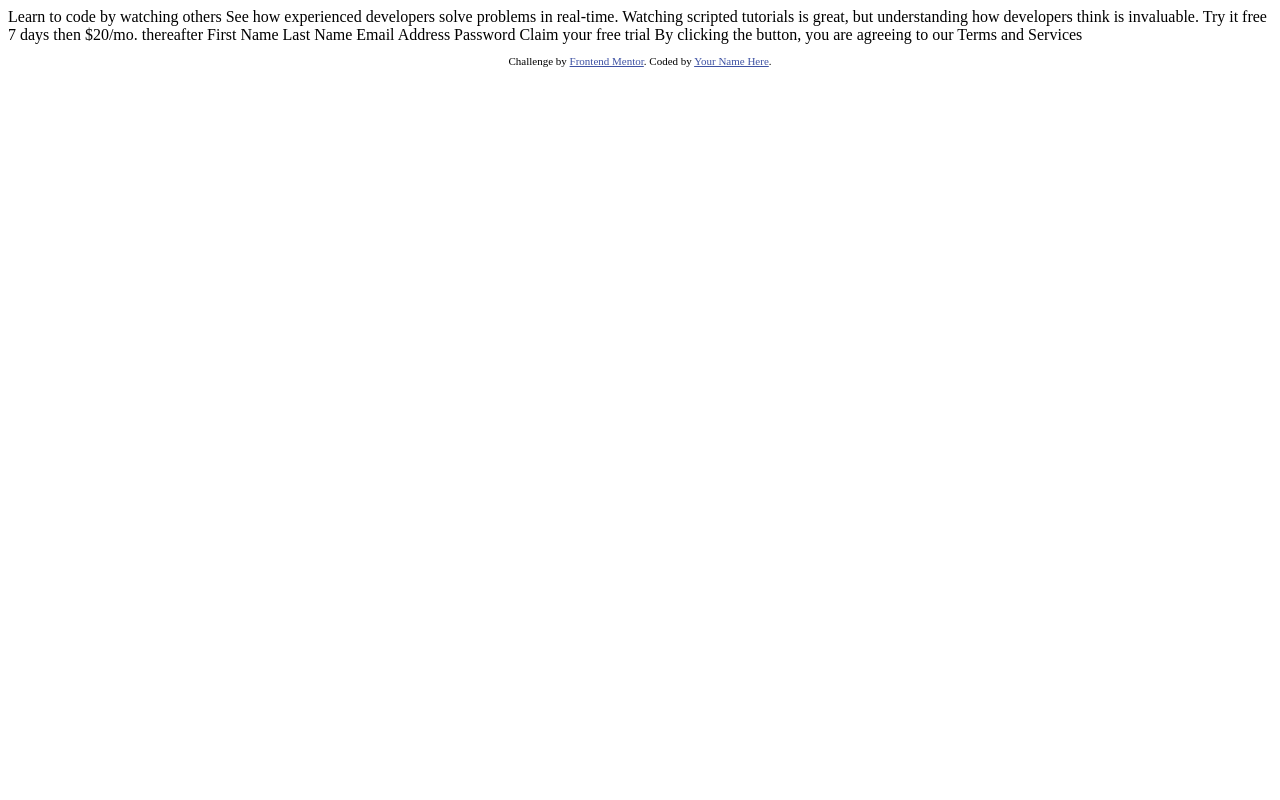
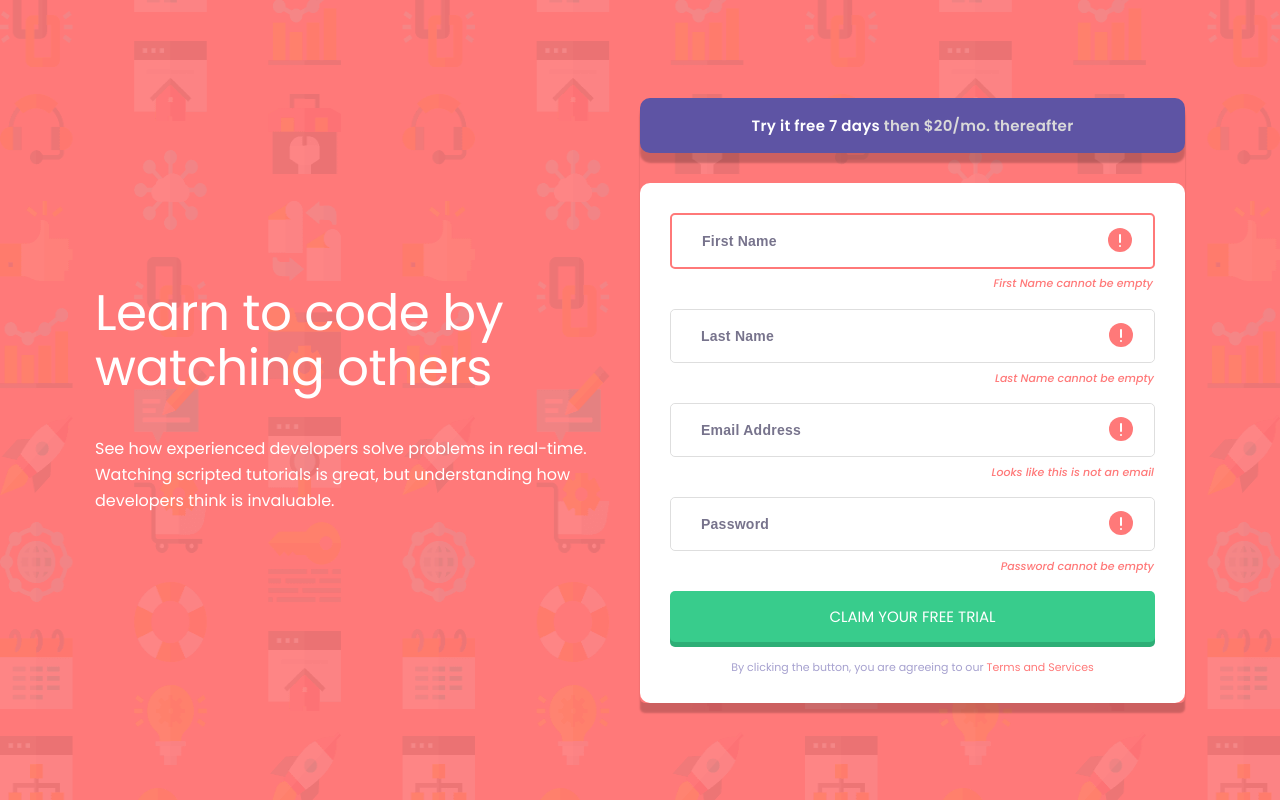
Before and after one commit to vanjamilicevic/IntroComponentWithSignupForm, a plain HTML site: page index.html in a window 1280 px wide. Drawn offline with Linux system fonts and the light colour scheme.

Commit message:
Finished desktop design

```diff
--- /dev/null
+++ b/global.css
@@ -0,0 +1,384 @@
+/*
+    Resetting browser CSS settings
+*/
+
+html, body, div, span, applet, object, iframe,
+h1, h2, h3, h4, h5, h6, p, blockquote, pre,
+a, abbr, acronym, address, big, cite, code,
+del, dfn, em, img, ins, kbd, q, s, samp,
+small, strike, strong, sub, sup, tt, var,
+b, u, i, center,
+dl, dt, dd, ol, ul, li,
+fieldset, form, label, legend,
+table, caption, tbody, tfoot, thead, tr, th, td,
+article, aside, canvas, details, embed,
+figure, figcaption, footer, header, hgroup,
+menu, nav, output, ruby, section, summary,
+time, mark, audio, video {
+  margin: 0;
+	padding: 0;
+	border: 0;
+	font-size: 100%;
+	font: inherit;
+	vertical-align: baseline;
+}
+
+/* make sure to set some focus styles for accessibility */
+:focus {
+    outline: 0;
+}
+
+/* HTML5 display-role reset for older browsers */
+article, aside, details, figcaption, figure,
+footer, header, hgroup, menu, nav, section {
+	display: block;
+}
+
+body {
+	line-height: 1;
+}
+
+ol, ul {
+	list-style: none;
+}
+
+blockquote, q {
+	quotes: none;
+}
+
+blockquote:before, blockquote:after,
+q:before, q:after {
+	content: '';
+	content: none;
+}
+
+table {
+	border-collapse: collapse;
+	border-spacing: 0;
+}
+
+input[type=search]::-webkit-search-cancel-button,
+input[type=search]::-webkit-search-decoration,
+input[type=search]::-webkit-search-results-button,
+input[type=search]::-webkit-search-results-decoration {
+    -webkit-appearance: none;
+    -moz-appearance: none;
+}
+
+input[type=search] {
+    -webkit-appearance: none;
+    -moz-appearance: none;
+    -webkit-box-sizing: content-box;
+    -moz-box-sizing: content-box;
+    box-sizing: content-box;
+}
+
+textarea {
+    overflow: auto;
+    vertical-align: top;
+    resize: vertical;
+}
+
+/**
+ * Correct `inline-block` display not defined in IE 6/7/8/9 and Firefox 3.
+ */
+
+audio,
+canvas,
+video {
+    display: inline-block;
+    *display: inline;
+    *zoom: 1;
+    max-width: 100%;
+}
+
+/**
+ * Prevent modern browsers from displaying `audio` without controls.
+ * Remove excess height in iOS 5 devices.
+ */
+
+audio:not([controls]) {
+    display: none;
+    height: 0;
+}
+
+/**
+ * Address styling not present in IE 7/8/9, Firefox 3, and Safari 4.
+ * Known issue: no IE 6 support.
+ */
+
+[hidden] {
+    display: none;
+}
+
+/**
+ * 1. Correct text resizing oddly in IE 6/7 when body `font-size` is set using
+ *    `em` units.
+ * 2. Prevent iOS text size adjust after orientation change, without disabling
+ *    user zoom.
+ */
+
+html {
+    font-size: 100%; /* 1 */
+    -webkit-text-size-adjust: 100%; /* 2 */
+    -ms-text-size-adjust: 100%; /* 2 */
+}
+
+/**
+ * Address `outline` inconsistency between Chrome and other browsers.
+ */
+
+a:focus {
+    outline: thin dotted;
+}
+
+/**
+ * Improve readability when focused and also mouse hovered in all browsers.
+ */
+
+a:active,
+a:hover {
+    outline: 0;
+}
+
+/**
+ * 1. Remove border when inside `a` element in IE 6/7/8/9 and Firefox 3.
+ * 2. Improve image quality when scaled in IE 7.
+ */
+
+img {
+    border: 0; /* 1 */
+    -ms-interpolation-mode: bicubic; /* 2 */
+}
+
+/**
+ * Address margin not present in IE 6/7/8/9, Safari 5, and Opera 11.
+ */
+
+figure {
+    margin: 0;
+}
+
+/**
+ * Correct margin displayed oddly in IE 6/7.
+ */
+
+form {
+    margin: 0;
+}
+
+/**
+ * Define consistent border, margin, and padding.
+ */
+
+fieldset {
+    border: 1px solid #c0c0c0;
+    margin: 0 2px;
+    padding: 0.35em 0.625em 0.75em;
+}
+
+/**
+ * 1. Correct color not being inherited in IE 6/7/8/9.
+ * 2. Correct text not wrapping in Firefox 3.
+ * 3. Correct alignment displayed oddly in IE 6/7.
+ */
+
+legend {
+    border: 0; /* 1 */
+    padding: 0;
+    white-space: normal; /* 2 */
+    *margin-left: -7px; /* 3 */
+}
+
+/**
+ * 1. Correct font size not being inherited in all browsers.
+ * 2. Address margins set differently in IE 6/7, Firefox 3+, Safari 5,
+ *    and Chrome.
+ * 3. Improve appearance and consistency in all browsers.
+ */
+
+button,
+input,
+select,
+textarea {
+    font-size: 100%; /* 1 */
+    margin: 0; /* 2 */
+    vertical-align: baseline; /* 3 */
+    *vertical-align: middle; /* 3 */
+}
+
+/**
+ * Address Firefox 3+ setting `line-height` on `input` using `!important` in
+ * the UA stylesheet.
+ */
+
+button,
+input {
+    line-height: normal;
+}
+
+/**
+ * Address inconsistent `text-transform` inheritance for `button` and `select`.
+ * All other form control elements do not inherit `text-transform` values.
+ * Correct `button` style inheritance in Chrome, Safari 5+, and IE 6+.
+ * Correct `select` style inheritance in Firefox 4+ and Opera.
+ */
+
+button,
+select {
+    text-transform: none;
+}
+
+/**
+ * 1. Avoid the WebKit bug in Android 4.0.* where (2) destroys native `audio`
+ *    and `video` controls.
+ * 2. Correct inability to style clickable `input` types in iOS.
+ * 3. Improve usability and consistency of cursor style between image-type
+ *    `input` and others.
+ * 4. Remove inner spacing in IE 7 without affecting normal text inputs.
+ *    Known issue: inner spacing remains in IE 6.
+ */
+
+button,
+html input[type="button"], /* 1 */
+input[type="reset"],
+input[type="submit"] {
+    -webkit-appearance: button; /* 2 */
+    cursor: pointer; /* 3 */
+    *overflow: visible;  /* 4 */
+}
+
+/**
+ * Re-set default cursor for disabled elements.
+ */
+
+button[disabled],
+html input[disabled] {
+    cursor: default;
+}
+
+/**
+ * 1. Address box sizing set to content-box in IE 8/9.
+ * 2. Remove excess padding in IE 8/9.
+ * 3. Remove excess padding in IE 7.
+ *    Known issue: excess padding remains in IE 6.
+ */
+
+input[type="checkbox"],
+input[type="radio"] {
+    box-sizing: border-box; /* 1 */
+    padding: 0; /* 2 */
+    *height: 13px; /* 3 */
+    *width: 13px; /* 3 */
+}
+
+/**
+ * 1. Address `appearance` set to `searchfield` in Safari 5 and Chrome.
+ * 2. Address `box-sizing` set to `border-box` in Safari 5 and Chrome
+ *    (include `-moz` to future-proof).
+ */
+
+input[type="search"] {
+    -webkit-appearance: textfield; /* 1 */
+    -moz-box-sizing: content-box;
+    -webkit-box-sizing: content-box; /* 2 */
+    box-sizing: content-box;
+}
+
+/**
+ * Remove inner padding and search cancel button in Safari 5 and Chrome
+ * on OS X.
+ */
+
+input[type="search"]::-webkit-search-cancel-button,
+input[type="search"]::-webkit-search-decoration {
+    -webkit-appearance: none;
+}
+
+/**
+ * Remove inner padding and border in Firefox 3+.
+ */
+
+button::-moz-focus-inner,
+input::-moz-focus-inner {
+    border: 0;
+    padding: 0;
+}
+
+/**
+ * 1. Remove default vertical scrollbar in IE 6/7/8/9.
+ * 2. Improve readability and alignment in all browsers.
+ */
+
+textarea {
+    overflow: auto; /* 1 */
+    vertical-align: top; /* 2 */
+}
+
+/**
+ * Remove most spacing between table cells.
+ */
+
+table {
+    border-collapse: collapse;
+    border-spacing: 0;
+}
+
+html,
+button,
+input,
+select,
+textarea {
+    color: #222;
+}
+
+
+::-moz-selection {
+    background: #b3d4fc;
+    text-shadow: none;
+}
+
+::selection {
+    background: #b3d4fc;
+    text-shadow: none;
+}
+
+img {
+    vertical-align: middle;
+}
+
+fieldset {
+    border: 0;
+    margin: 0;
+    padding: 0;
+}
+
+textarea {
+    resize: vertical;
+}
+
+.chromeframe {
+    margin: 0.2em 0;
+    background: #ccc;
+    color: #000;
+    padding: 0.2em 0;
+}
+
+html {
+
+    min-height: 100%;
+}
+
+
+body {
+
+    background-image:
+        url("../images/bg-intro-desktop.png"),
+        linear-gradient(
+        rgba(255, 121, 121, 0.9),
+        rgba(255, 121, 121, 0.9)
+         );
+    background-size: 100% 100%;
+    background-repeat: no-repeat;
+    overflow-x:initial;
+}
--- a/index.html
+++ b/index.html
@@ -5,38 +5,87 @@
   <meta name="viewport" content="width=device-width, initial-scale=1.0"> <!-- displays site properly based on user's device -->
 
   <link rel="icon" type="image/png" sizes="32x32" href="./images/favicon-32x32.png">
+  <link rel="stylesheet" href="global.css">
+  <link rel="stylesheet" href="style.css">
+  <title>Intro component with sign up form</title>
 
-  <title>Frontend Mentor | Intro component with sign up form</title>
-
-  <!-- Feel free to remove these styles or customise in your own stylesheet 👍 -->
-  <style>
-    .attribution { font-size: 11px; text-align: center; }
-    .attribution a { color: hsl(228, 45%, 44%); }
-  </style>
 </head>
 <body>
+  <main class="main-container">
+    <section class="title-and-description-container">
+      <h1 class="title">
+        Learn to code by watching others
+      </h1>
+      <p class="description">
+        See how experienced developers solve problems in real-time. Watching scripted tutorials is great,
+        but understanding how developers think is invaluable.
+      </p>
+    </section>
+    <section class="form-container">
+      <div class="try-it-free-conainer">
+        <p class="try-it-free-text">
+          Try it free 7 days <span class="free-span-text">then $20/mo. thereafter</span>
+        </p>
+      </div>
+      <div class="inputs-container">
+        <div class="name-container input-container error-class">
+          <input class="input-name" type="text" placeholder="First Name">
+          <div class="error-sign-container error-sign-name">
+            <svg class="error-sign" width="24" height="24" xmlns="http://www.w3.org/2000/svg"><g fill="none" fill-rule="evenodd">
+              <circle fill="#FF7979" cx="12" cy="12" r="12"/><rect fill="#FFF" x="11" y="6" width="2" height="9" rx="1"/><rect fill="#FFF" x="11" y="17" width="2" height="2" rx="1"/></g>
+            </svg>
+          </div>
+          <div class="error-text-container">
+            <p class="error-text">First Name cannot be empty</p>
+          </div>
+        </div>
 
-  Learn to code by watching others
+        <div class="last-name-container input-container">
+          <input class="input-last-name" type="text" placeholder="Last Name">
+          <div class="error-sign-container error-sign-last-name">
+            <svg error-sign width="24" height="24" xmlns="http://www.w3.org/2000/svg"><g fill="none" fill-rule="evenodd">
+              <circle fill="#FF7979" cx="12" cy="12" r="12"/><rect fill="#FFF" x="11" y="6" width="2" height="9" rx="1"/><rect fill="#FFF" x="11" y="17" width="2" height="2" rx="1"/></g>
+            </svg>
+          </div>
+          <div class="error-text-container">
+            <p class="error-text">Last Name cannot be empty</p>
+          </div>
+        </div>
 
-  See how experienced developers solve problems in real-time. Watching scripted tutorials is great,
-  but understanding how developers think is invaluable.
+        <div class="email-container input-container">
+          <input class="input-email" type="email" placeholder="Email Address">
+          <div class="error-sign-container error-sign-email">
+            <svg error-sign width="24" height="24" xmlns="http://www.w3.org/2000/svg"><g fill="none" fill-rule="evenodd">
+              <circle fill="#FF7979" cx="12" cy="12" r="12"/><rect fill="#FFF" x="11" y="6" width="2" height="9" rx="1"/><rect fill="#FFF" x="11" y="17" width="2" height="2" rx="1"/></g>
+            </svg>
+          </div>
+          <div class="error-text-container">
+            <p class="error-text">Looks like this is not an email</p>
+          </div>
+        </div>
 
-  Try it free 7 days then $20/mo. thereafter
+        <div class="password-container input-container">
+          <input class="input-password" type="password" placeholder="Password">
+          <div class="error-sign-container error-sign-password">
+            <svg error-sign width="24" height="24" xmlns="http://www.w3.org/2000/svg"><g fill="none" fill-rule="evenodd">
+              <circle fill="#FF7979" cx="12" cy="12" r="12"/><rect fill="#FFF" x="11" y="6" width="2" height="9" rx="1"/><rect fill="#FFF" x="11" y="17" width="2" height="2" rx="1"/></g>
+            </svg>
+          </div>
+          <div class="error-text-container">
+            <p class="error-text">Password cannot be empty</p>
+          </div>
+        </div>
 
-  First Name
-  Last Name
-  Email Address
-  Password
+        <div class="button">
+          <p class="button-text">Claim your free trial</p>
+        </div>
+        <p class="form-description">
+          By clicking the button, you are
+          agreeing to our <span class="terms-and-services">Terms and Services</span>
+        </p>
+      </div>
+    </section>
+  </main>
 
-  Claim your free trial
-
-  By clicking the button, you are agreeing to our Terms and Services
-
-  <footer>
-    <p class="attribution">
-      Challenge by <a href="https://www.frontendmentor.io?ref=challenge" target="_blank">Frontend Mentor</a>.
-      Coded by <a href="#">Your Name Here</a>.
-    </p>
-  </footer>
 </body>
 </html>
--- /dev/null
+++ b/style.css
@@ -0,0 +1,188 @@
+@import url("https://fonts.googleapis.com/css2?family=Poppins:ital,wght@0,100;0,200;0,300;0,400;0,500;0,600;0,700;0,800;0,900;1,100;1,200;1,300;1,400;1,500;1,600;1,700;1,800;1,900&family=Roboto:ital,wght@0,100;0,300;0,400;0,500;0,700;0,900;1,100;1,300;1,400;1,500;1,700;1,900&display=swap");
+
+* {
+  box-sizing: border-box;
+  margin: 0;
+}
+
+body {
+    font-family: "Poppins";
+    display: flex;
+    flex-direction: column;
+    align-items: center;
+    justify-content: center;
+    height: 100vh;
+    overflow: hidden;
+    margin: 0;
+    background-color: #FF7979;
+    background-image:
+                url("../images/bg-intro-desktop.png"),
+                linear-gradient(
+                rgba(255, 121, 121, 0.9),
+                rgba(255, 121, 121, 0.9)
+                );
+    background-repeat: no-repeat;
+    background-size: 100% 100%;
+}
+
+.main-container {
+    max-width: 1150px;
+    display: flex;
+    padding: 30px;
+}
+
+.title-and-description-container {
+    display: flex;
+    flex-direction: column;
+    justify-content: center;
+    width: 50%;
+}
+
+.title {
+    color: white;
+    font-size: 50px;
+    line-height: 55px;
+    letter-spacing: -0.52px;
+    margin-bottom: 40px;
+}
+
+.description {
+    max-width: 500px;
+    color: white;
+    font-size: 16px;
+    line-height: 26px;
+    letter-spacing: 0px;
+}
+
+.form-container {
+    width: 50%;
+    box-shadow: 0px 10px 2px 0px rgba(0,0,0,0.2);
+    border-radius: 5px;
+}
+
+.try-it-free-conainer {
+    background-color: #5E54A4;
+    text-align: center;
+    padding: 20px;
+    border-radius: 10px;
+    box-shadow: 0px 10px 2px 0px rgba(0,0,0,0.2);
+    margin-bottom: 30px;
+}
+
+.try-it-free-text {
+    color: white;
+    font-size: 15px;
+    font-weight: 600;
+    letter-spacing: .27px;
+}
+
+.free-span-text {
+    color: hsl(0, 0%, 85%);
+}
+
+.inputs-container{
+    background-color: white;
+    padding: 30px;
+    border-radius: 10px;
+}
+
+.input-container {
+    position: relative;
+    background-color: white;
+    border: 1px solid #DEDEDE;
+    margin-bottom: 40px;
+    border-radius: 5px;
+}
+
+input {
+    border: none;
+    font-weight: 600;
+    font-size: 14px;
+    letter-spacing: .25px;
+    outline: none;
+    color: #3D3B48;
+    width: 100%;
+    height: 100%;
+    padding: 18px;
+    padding-left: 30px;
+    border-radius: 5px;
+}
+
+input::placeholder {
+    color: hsl(249, 10%, 50%);
+    font-weight: 600;
+    font-size: 14px;
+    letter-spacing: .25px;
+}
+
+input:focus {
+    font-family: "Poppins";
+    font-weight: 600;
+    font-size: 14px;
+    letter-spacing: .25px;
+    outline: none;
+    color: #3D3B48;
+    border: 1px solid #5E54A4;
+}
+
+.button {
+    text-align: center;
+    background-color: hsl(154, 59%, 51%);
+    box-shadow: 0px 5px 0px 0px hsl(154, 59%, 43%);
+    padding: 18px;
+    border-radius: 5px;
+    margin-bottom: 20px;
+    transition: all .5s ease;
+}
+
+.button:hover {
+    background-color: #77E2B3;
+    box-shadow: 0px 5px 0px 0px hsl(154, 59%, 63%);
+    cursor: pointer;
+}
+
+.button-text {
+    color: white;
+    font-size: 15px;
+    text-transform: uppercase;
+}
+
+.form-description {
+    color: #A6A1CF;
+    font-size: 11px;
+    letter-spacing: 0px;
+    text-align: center;
+}
+
+.terms-and-services {
+    color: #FF7979;
+}
+
+.error-sign-container {
+    position: absolute;
+    width: fit-content;
+    right: 21px;
+    top: 13px;
+}
+
+.error-class {
+    border: 2px solid #FF7979;
+}
+
+.error-text-container {
+    position: absolute;
+    top: 63px;
+    right: 0px;
+}
+
+.error-text {
+    font-size: 11px;
+    font-weight: 500;
+    color: #FF7979;
+    letter-spacing: 0px;
+    font-style: italic;
+}
+
+.not-visible {
+    display: none;
+}
```
Also changed, not shown: 2 other files.
